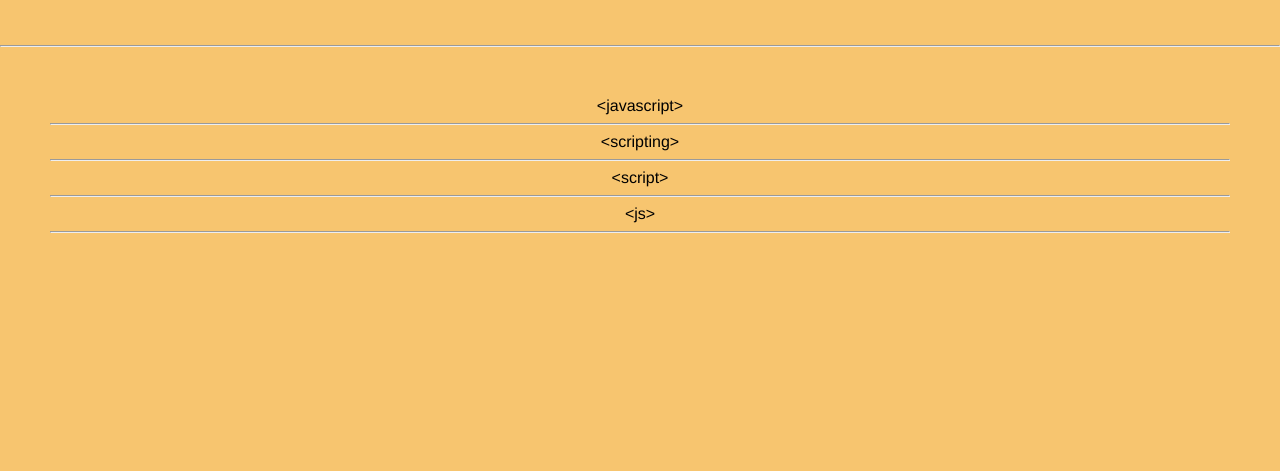
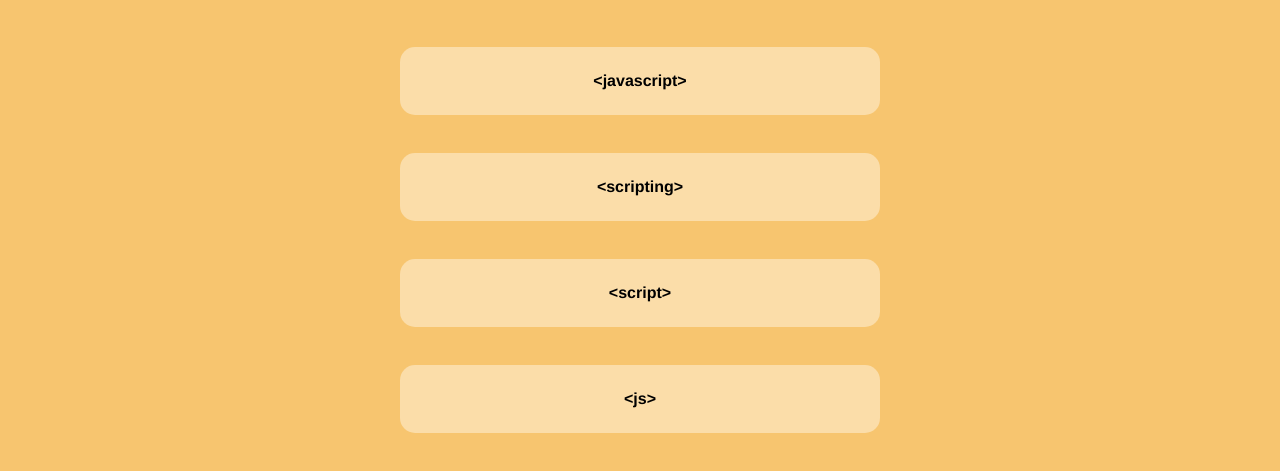
Before and after one commit to ysaad01/code-quiz, a plain HTML site: page index.html in a window 1280 px wide. Both pictures are taken after a click on the button "Start". Shown: the part 191-662 px from the top of the page. Drawn offline with Linux system fonts and the light colour scheme.

Commit message:
updated ids/classes for CSS styling

```diff
--- a/assets/script.js
+++ b/assets/script.js
@@ -10,7 +10,7 @@ var choiceA = document.querySelector("#multiple-choice-A");
 var choiceB = document.querySelector("#multiple-choice-B");
 var choiceC = document.querySelector("#multiple-choice-C");
 var choiceD = document.querySelector("#multiple-choice-D");
-var checkAnswerCorrect = document.querySelector(".check-answer-correct");
+var checkAnswerCorrect = document.querySelector("#check-answer-correct");
 var checkAnswerIncorrect = document.querySelector(".check-answer-incorrect");
 var inputScore = document.querySelector("#input-score");
 var scoreBtn = document.querySelector("#score-button");
@@ -193,7 +193,7 @@ function scoreBoard() {
     scoreBoardDiv.appendChild(newDiv);
 
     var newLabel = document.createElement("label");
-    newLabel.textContent = user + " : " + userScore;
+    newLabel.textContent = user + ": " + userScore;
     newDiv.appendChild(newLabel);
   }
 }
--- a/index.html
+++ b/index.html
@@ -34,27 +34,26 @@
         <header class="container">
           <h3 id="question"></h3>
         </header>
-        <hr />
 
         <!-- multiple choice section -->
         <section id="multiple-choice" class="container">
-          <div>
+          <div class="answer-line">
             <label id="multiple-choice-A"></label>
-          </div><hr />
+          </div><br>
 
-          <div>
+          <div class="answer-line">
             <label id="multiple-choice-B"></label>
-          </div> <hr />
+          </div> <br>
 
-          <div>
+          <div class="answer-line">
             <label id="multiple-choice-C"></label>
-          </div> <hr />
+          </div> <br>
 
-          <div>
+          <div class="answer-line">
             <label id="multiple-choice-D"></label>
-          </div> <hr />
+          </div> <br>
         </section>
-        <div class="check-answer-correct check-answer-incorrect"></div>
+        <div id="check-answer-correct" class="check-answer-incorrect"></div>
       </div>
     </div>
 
```
